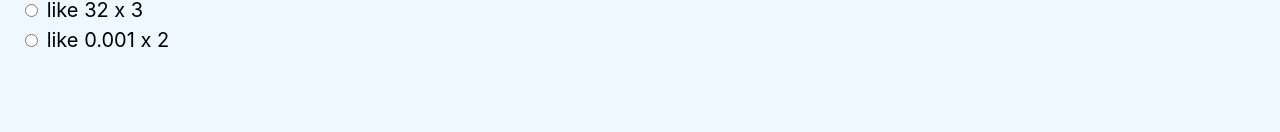
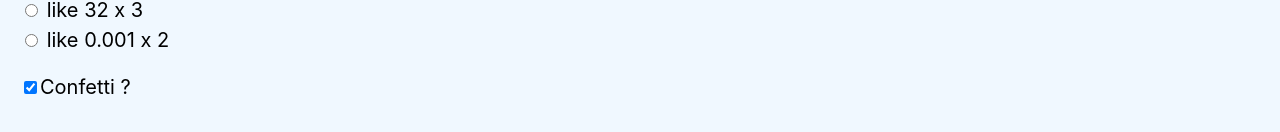
Before and after one commit to paulgreg/math-game, a React (Create React App) app: page / in a window 1280 px wide. Shown: the part 308-440 px from the top of the page. Built offline with nearby package versions, Linux system fonts and the light colour scheme.

Commit message:
Extract Confetti & disable onChange if win...
(to avoid seeing bad answer when win)

```diff
--- a/src/App.js
+++ b/src/App.js
@@ -8,7 +8,7 @@ import Difficulty from './components/Difficulty'
 import { getNumber, MULTIPLY_INT_1_NUMBER } from './components/MathUtils'
 import { checkResult } from './components/MathUtils'
 import { useTimeout } from './timeout'
-import confetti from 'canvas-confetti'
+import Confetti from './components/Confetti'
 
 export default function App() {
     const [win, setWin] = useState(false)
@@ -31,11 +31,6 @@ export default function App() {
         setWin(false)
         if (checkResult(x, y, answer)) {
             setWin(true)
-            confetti({
-                particleCount: 80,
-                spread: 50,
-                origin: { y: 0.6 },
-            })
             setScore(score + 1)
             setWinTimeout(getNewQuestion)
         }
@@ -48,7 +43,7 @@ export default function App() {
         <div className="app">
             <Header className="app-header" />
             <section className="app-main">
-                <Question x={x} y={y} onSubmit={checkAnswer} />
+                <Question x={x} y={y} disabled={win} onSubmit={checkAnswer} />
                 <Score score={score} />
                 <Chronometer x={x} y={y} show={win} />
             </section>
@@ -57,6 +52,7 @@ export default function App() {
                     difficulty={difficulty}
                     onDifficultyChange={(d) => setDifficulty(d)}
                 />
+                <Confetti win={win} />
             </section>
         </div>
     )
--- /dev/null
+++ b/src/components/Confetti.css
@@ -0,0 +1,4 @@
+.confetti {
+    margin: 1em;
+    font-size: 20px;
+}
--- /dev/null
+++ b/src/components/Confetti.js
@@ -0,0 +1,29 @@
+import confetti from 'canvas-confetti'
+import { useEffect, useState } from 'react'
+import './Confetti.css'
+
+export default function Confetti({ win }) {
+    const [enabled, setEnabled] = useState(true)
+    useEffect(() => {
+        win &&
+            enabled &&
+            confetti({
+                particleCount: 80,
+                spread: 50,
+                origin: { y: 0.6 },
+            })
+    }, [win, enabled])
+
+    const onChange = (e) => setEnabled(e.target.checked)
+
+    return (
+        <label className="confetti">
+            <input
+                type="checkbox"
+                checked={enabled}
+                onChange={onChange}
+            ></input>
+            Confetti ?
+        </label>
+    )
+}
--- a/src/components/Question.js
+++ b/src/components/Question.js
@@ -1,14 +1,21 @@
 import { useEffect, useState } from 'react'
 import './Question.css'
 
-export default function Question({ x, y, onSubmit = () => {} }) {
+export default function Question({
+    x,
+    y,
+    disabled = false,
+    onSubmit = () => {},
+}) {
     const [value, setValue] = useState()
     useEffect(() => setValue(''), [x, y])
 
     const onNumberChange = (e) => {
-        const nb = e.target.value
-        setValue(nb)
-        onSubmit(nb)
+        if (!disabled) {
+            const nb = e.target.value
+            setValue(nb)
+            onSubmit(nb)
+        }
     }
 
     return (
```
